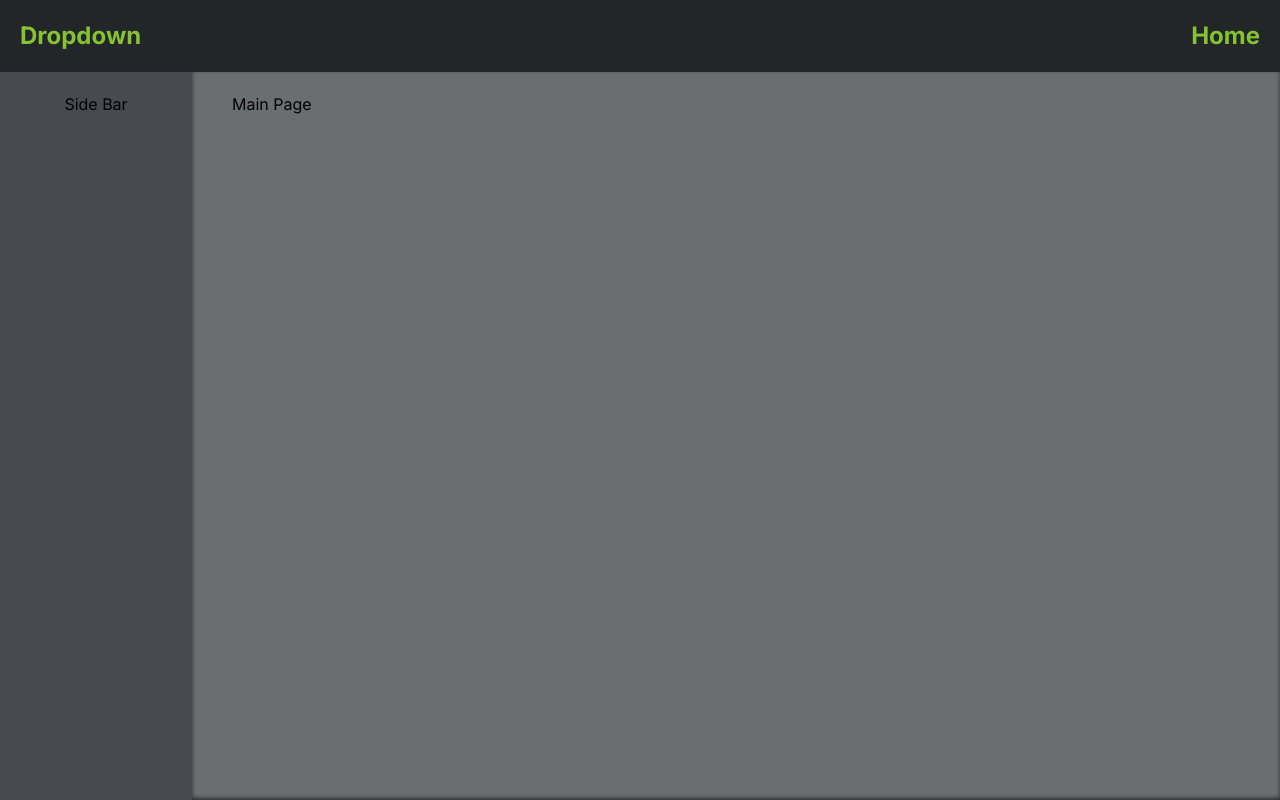
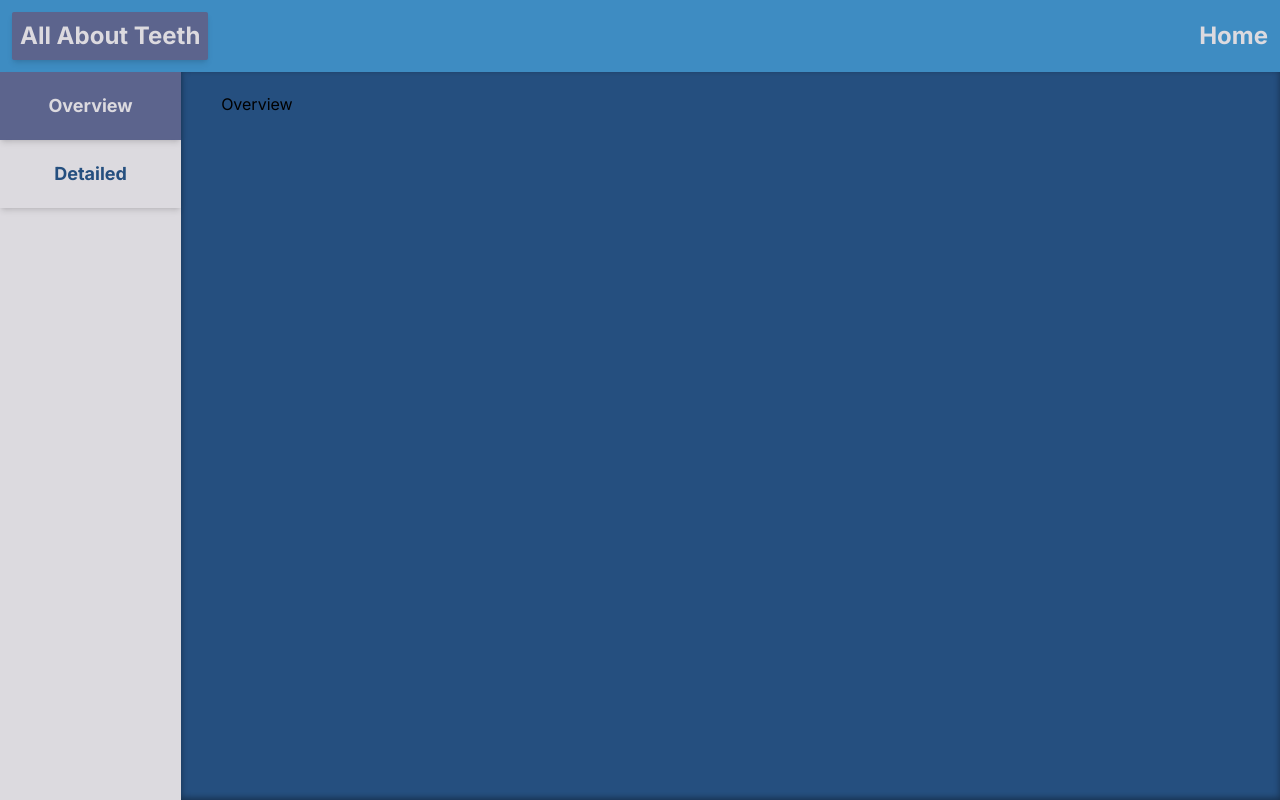
Before and after one commit to Mythidas/CSIT-Tools, a Next.js app: page /computers in a window 1280 px wide. Built offline with nearby package versions, Linux system fonts and the light colour scheme.

Commit message:
Created Dropdown.tsx component

```diff
--- a/app/components/Dropdown.tsx
+++ b/app/components/Dropdown.tsx
@@ -1,11 +1,97 @@
-interface ButtonProps {
-  text?: string;
+import { ChangeEvent, useEffect, useRef, useState } from "react";
+
+export interface DropdownItem {
+  label: string;
+  id: string;
 }
 
-const Dropdown: React.FC<ButtonProps> = ({ text = "Dropdown" }) => {
+export interface DropdownProps {
+  items: DropdownItem[];
+  on_item_changed?: (item: DropdownItem) => void;
+}
+
+const Dropdown: React.FC<DropdownProps> = ({ items, on_item_changed = null }) => {
+  const [current_item, set_current_item] = useState<DropdownItem | null>(items[0]);
+  const [show_list, set_show_list] = useState<boolean>(false);
+  const [lookup_value, set_lookup_value] = useState<string>("");
+
+  const initialized = useRef<boolean>(false);
+  const dropdown_ref = useRef<HTMLDivElement>(null);
+  const dropdown_open = useRef<boolean>(false);
+
+  useEffect(() => {
+    if (process.env.NODE_ENV === "development") {
+      if (!initialized.current) {
+        initialized.current = true;
+        return () => {};
+      }
+    }
+
+    if ((initialized.current && process.env.NODE_ENV === "development")) {
+      initialized.current = true;
+      const close_dropdown = (e: MouseEvent) => {
+
+        if (e.target) {
+          if (dropdown_open.current && !dropdown_ref.current?.contains(e.target as Node)) {
+            set_show_list(false);
+          }
+        }
+      };
+
+      console.log("mount");
+      document.addEventListener('mousedown', close_dropdown);
+
+      return () => {
+        console.log("unmount");
+        document.removeEventListener('mousedown', close_dropdown);
+      };
+    }
+  }, [])
+
+  function toggle_list() {
+    set_show_list(!show_list);
+    dropdown_open.current = !show_list;
+  }
+
+  function select_item(item: DropdownItem) {
+    set_current_item(item);
+    if (on_item_changed) on_item_changed(item);
+    set_show_list(false);
+    set_lookup_value("");
+    dropdown_open.current = false;
+  }
+
+  function lookup_change(e: ChangeEvent<HTMLInputElement>) {
+    set_lookup_value(e.target.value.toLowerCase());
+  }
+
   return (
-    <div>
-      {text}
+    <div ref={dropdown_ref}>
+      {!show_list &&
+      <button className="bg-cscol-400 text-cscol-100 hover:bg-cscol-500 shadow-md w-full h-full p-2 rounded-sm" onClick={toggle_list}>
+        {current_item && current_item.label}
+      </button>}
+      {show_list &&
+      <input className="text-cscol-500 shadow-md p-2 outline-none focus:border-cscol-500 border-2" placeholder={current_item?.label} onChange={lookup_change} autoFocus />}
+      <div className={`${!show_list && 'hidden'} absolute flex shadow-md`}>
+        <ol className="flex flex-col w-full max-h-48 overflow-y-auto bg-cscol-400 rounded-sm">
+          {items.map(item => {
+            if (!item.label.toLowerCase().includes(lookup_value)) {
+              return;
+            }
+
+            return (
+              <li
+                key={item.id}
+                className={`p-2 cursor-pointer ${item.label == current_item?.label && 'bg-cscol-200'} hover:bg-cscol-300`}
+                onClick={() => select_item(item)}
+              >
+                {item.label}
+              </li>
+            );
+          })}
+        </ol>
+      </div>
     </div>
   )
 }
--- a/app/computers/page.tsx
+++ b/app/computers/page.tsx
@@ -1,23 +1,35 @@
 'use client'
 
-import Dropdown from "../components/Dropdown";
+import { useState } from "react";
+import Dropdown, { DropdownItem } from "../components/Dropdown";
 import VSAXClient from "../lib/VSAXClient";
+import { test_site_list } from "./test_data";
 
 export default function Computers() {
+  const [selected_tab, set_selected_tab] = useState<string>("Overview");
+
   async function on_click() {
     let vsa: VSAXClient = new VSAXClient;
     const sites = await vsa.get_sites();
   }
 
+  function on_site_changed(item: DropdownItem) {
+    console.log(item.id);
+  }
+
+  function on_tab_selected(tab: string) {
+    set_selected_tab(tab);
+  }
+
   return (
-    <main className="flex h-screen flex-col items-center bg-bgcol-100">
+    <main className="flex h-screen flex-col items-center bg-cscol-500">
       { /* Nav Bar */ }
-      <div className="flex justify-between w-full p-5 font-bold text-2xl text-accol-100 bg-bgcol-300">
+      <div className="flex justify-between w-full p-3 font-bold text-2xl text-accol-100 bg-cscol-200 text-cscol-100">
         <div>
-          <Dropdown />
+          <Dropdown items={test_site_list} on_item_changed={on_site_changed} />
         </div>
-        <div>
-          <a href="/">
+        <div className="flex items-center">
+          <a className="hover:text-cscol-400" href="/">
             Home
           </a>
         </div>
@@ -25,12 +37,17 @@ export default function Computers() {
       { /* Body */ }
       <div className="flex w-full h-full">
         { /* Side Bar */ }
-        <div className="flex items-center flex-col w-2/12 h-full py-5 px-10 bg-bgcol-200">
-          Side Bar
-        </div>
+        <ul className="flex items-center flex-col w-2/12 h-full bg-cscol-100 text-cscol-500 text-lg font-bold">
+          <li className={`p-5 w-full text-center shadow-md cursor-pointer hover:bg-cscol-300 ${selected_tab === "Overview" && "bg-cscol-400 text-cscol-100 hover:bg-cscol-400"}`} onClick={() => on_tab_selected("Overview")}>
+            Overview
+          </li>
+          <li className={`p-5 w-full text-center shadow-md cursor-pointer hover:bg-cscol-300 ${selected_tab === "Detailed" && "bg-cscol-400 text-cscol-100 hover:bg-cscol-400"}`} onClick={() => on_tab_selected("Detailed")}>
+            Detailed
+          </li>
+        </ul>
         { /* Main Page */ }
-        <div className="py-5 px-10 w-full h-full shadow-[inset_0_-2px_4px_rgba(0,0,0,0.6)]">
-          Main Page
+        <div className="py-5 px-10 w-full h-full shadow-[inset_0_-2px_6px_rgba(0,0,0,0.4)]">
+          {selected_tab}
         </div>
       </div>
     </main>
--- /dev/null
+++ b/app/computers/test_data.ts
@@ -0,0 +1,8 @@
+import { DropdownItem } from "../components/Dropdown";
+
+export const test_site_list: DropdownItem[] = [
+  { label: "All About Teeth", id: "d298ndandkwsadl" },
+  { label: "Lone Peak", id: "gkrodg093" },
+  { label: "Kids Dental Austin", id: "9nu3f30f9" },
+  { label: "Just Smiles", id: "fgk093mid" },
+]
--- a/app/page.tsx
+++ b/app/page.tsx
@@ -1,11 +1,11 @@
 export default function Home() {
   return (
-    <main className="flex h-screen flex-col items-center bg-bgcol-300">
-      <div className="flex justify-center w-1/3 p-10 m-10 shadow-md font-bold text-4xl bg-bgcol-200 rounded-lg">
+    <main className="flex h-screen flex-col items-center bg-cscol-500">
+      <div className="flex justify-center w-1/3 p-10 m-10 shadow-md font-bold text-4xl bg-cscol-100 text-cscol-500 rounded-lg">
         CSIT Tools
       </div>
       <div className="flex items-center justify-center w-1/3">
-        <a href="/computers" className="text-accol-100 bg-bgcol-200 rounded-md w-full text-center shadow-md py-5 text-2xl">
+        <a href="/computers" className="text-cscol-100 bg-cscol-400 rounded-md w-full text-center shadow-md py-5 text-2xl">
           Computers
         </a>
       </div>
--- a/tailwind.config.ts
+++ b/tailwind.config.ts
@@ -8,11 +8,11 @@ const config: Config = {
   ],
   theme: {
     colors: {
-      "bgcol-100": "#6B6E70",
-      "bgcol-200": "#474B4F",
-      "bgcol-300": "#222629",
-      "accol-100": "#86C232",
-      "accol-200": "#61892F",
+      "cscol-100": "#DCDADF",
+      "cscol-200": "#3E8CC2",
+      "cscol-300": "#83B1D8",
+      "cscol-400": "#5C648D",
+      "cscol-500": "#254F7F",
     },
     extend: {
       backgroundImage: {
```
Also changed, not shown: app/computers/Detailed.tsx (added), app/computers/Overview.tsx (added).
